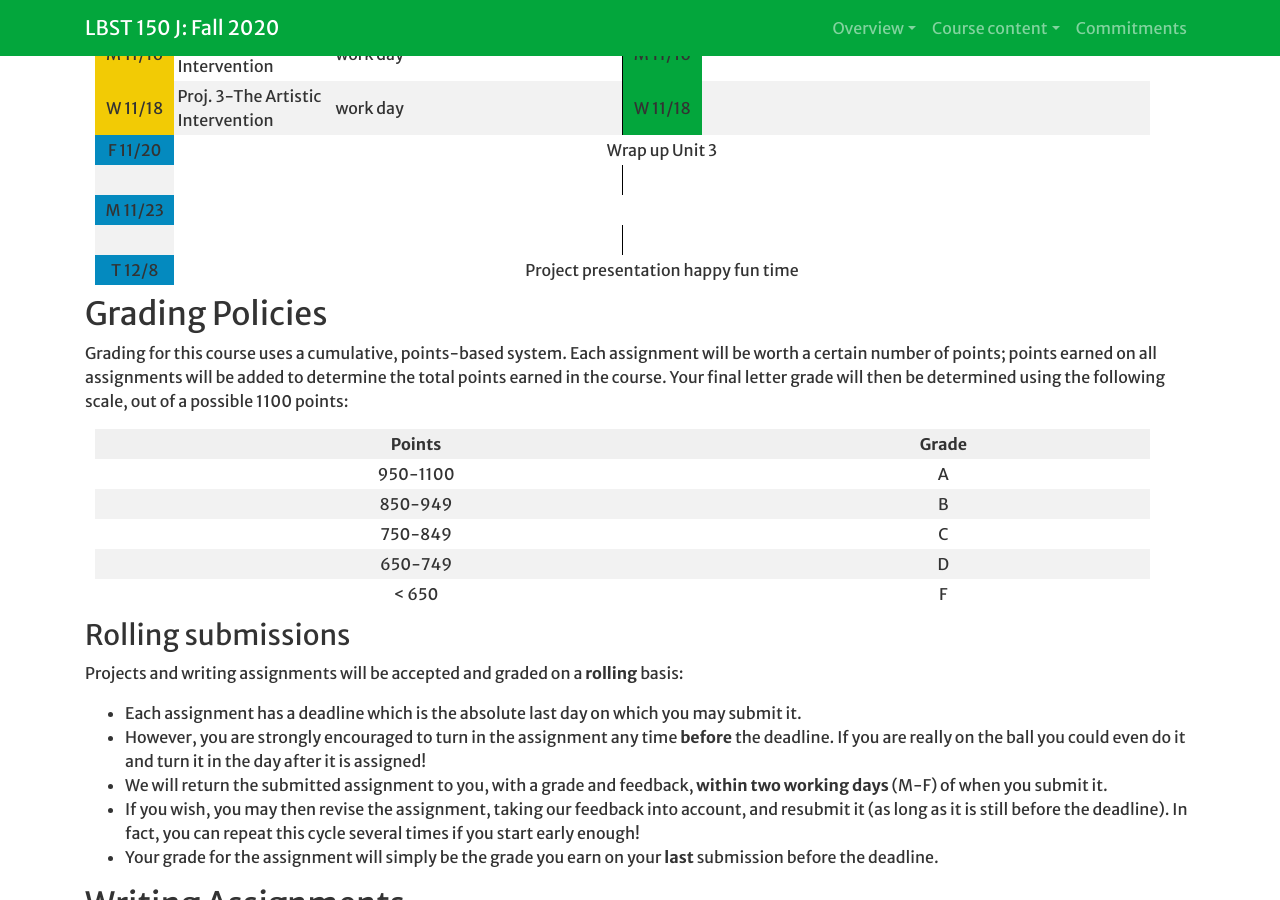
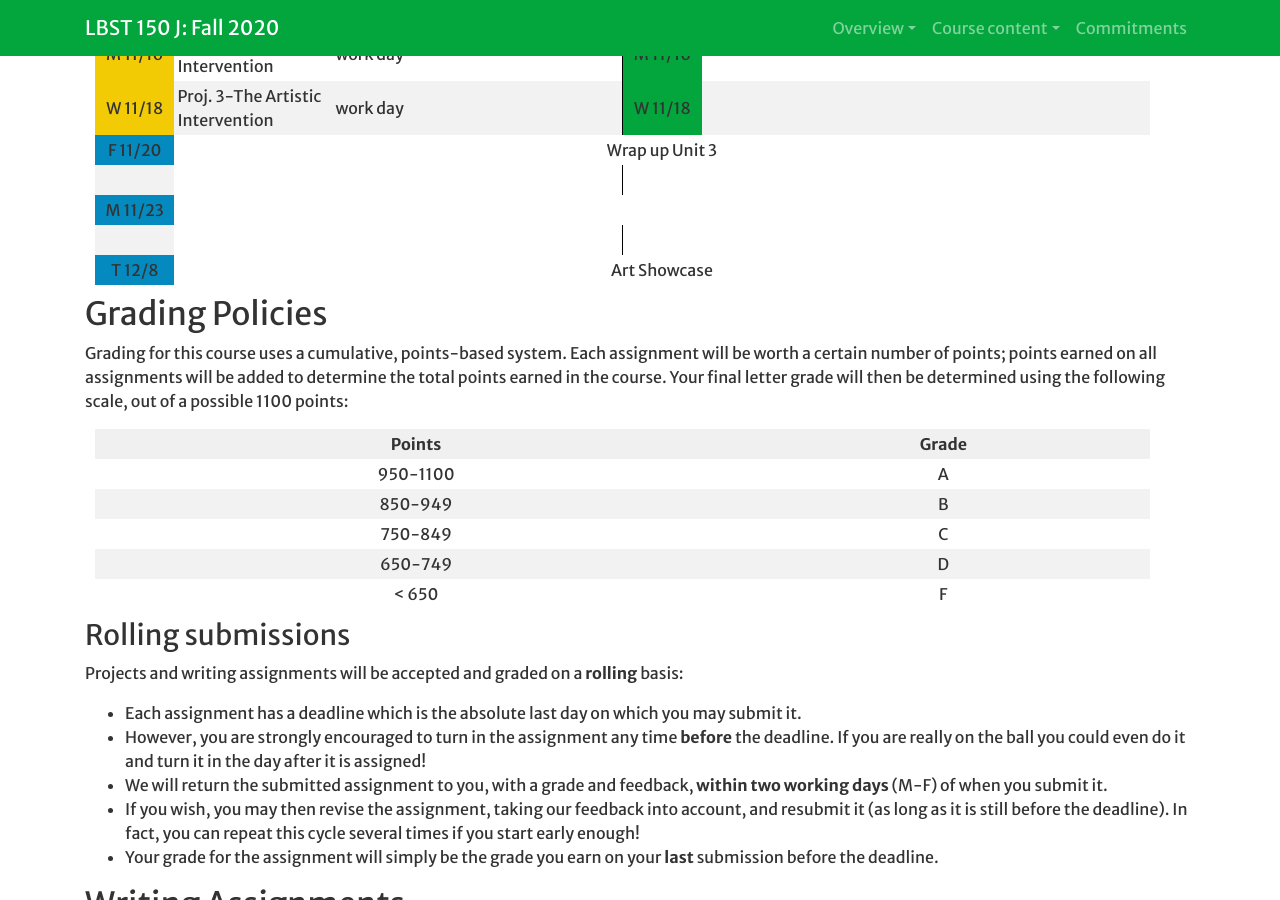
Before and after one commit to Hendrix-CS/creativity-TEC, a Jekyll site: the page built from index.md, in a window 1280 px wide and 900 px high, scrolled down 4682 px. Built offline with Jekyll 4.4.1, drawn with Linux system fonts in a browser that asks for light colours; a script that is not in the unit is left out; our own code applies the rules of GitHub Pages for plain Markdown files.

Commit message:
Update _config.yml

```diff
--- a/_config.yml
+++ b/_config.yml
@@ -482,7 +482,7 @@ calendar:
   - date: T 12/8
 
     instr1: group
-    topic1: "Project presentation happy fun time"
+    topic1: "Art Showcase"
 
 # Build settings
 markdown: kramdown
```
